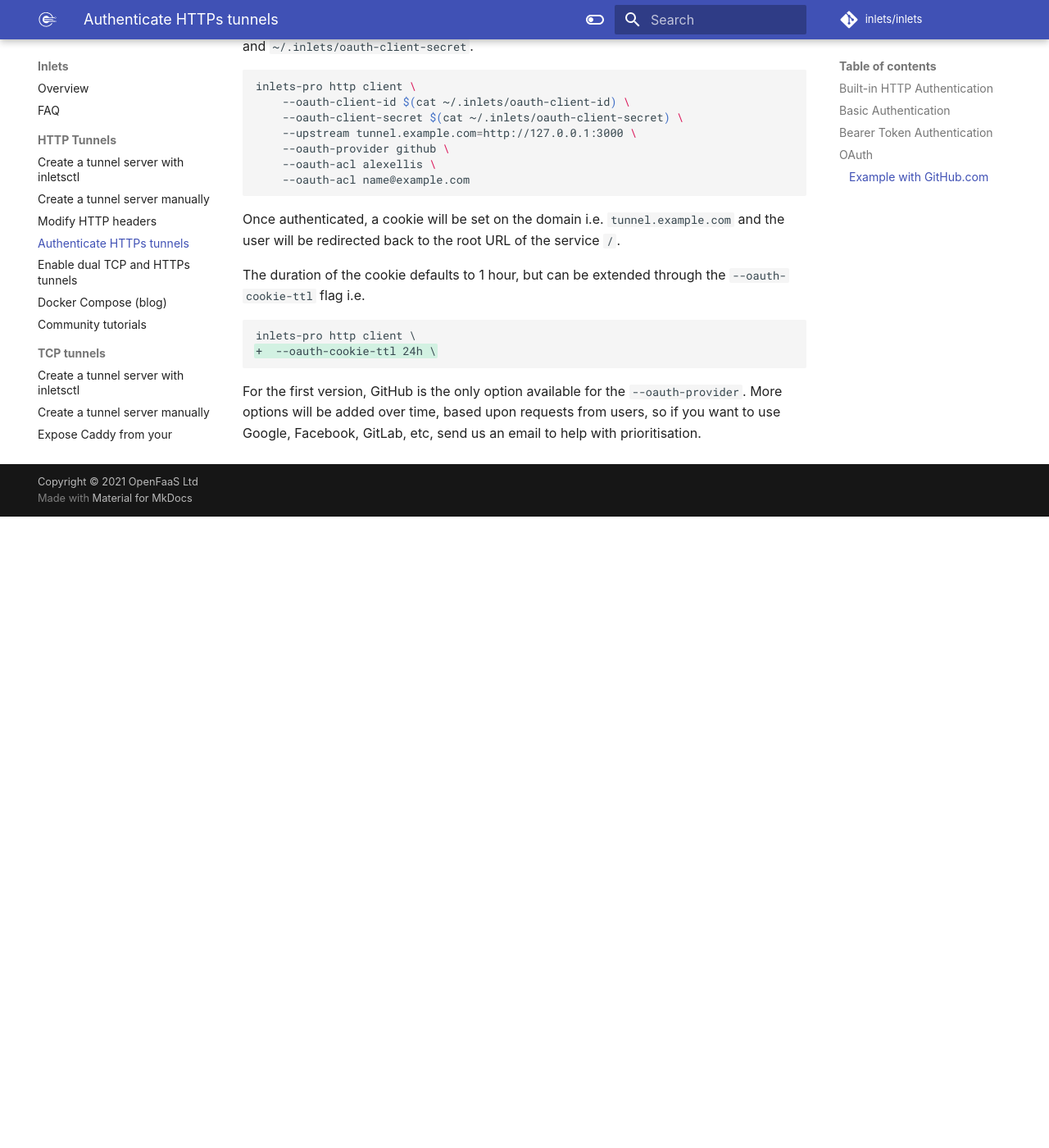
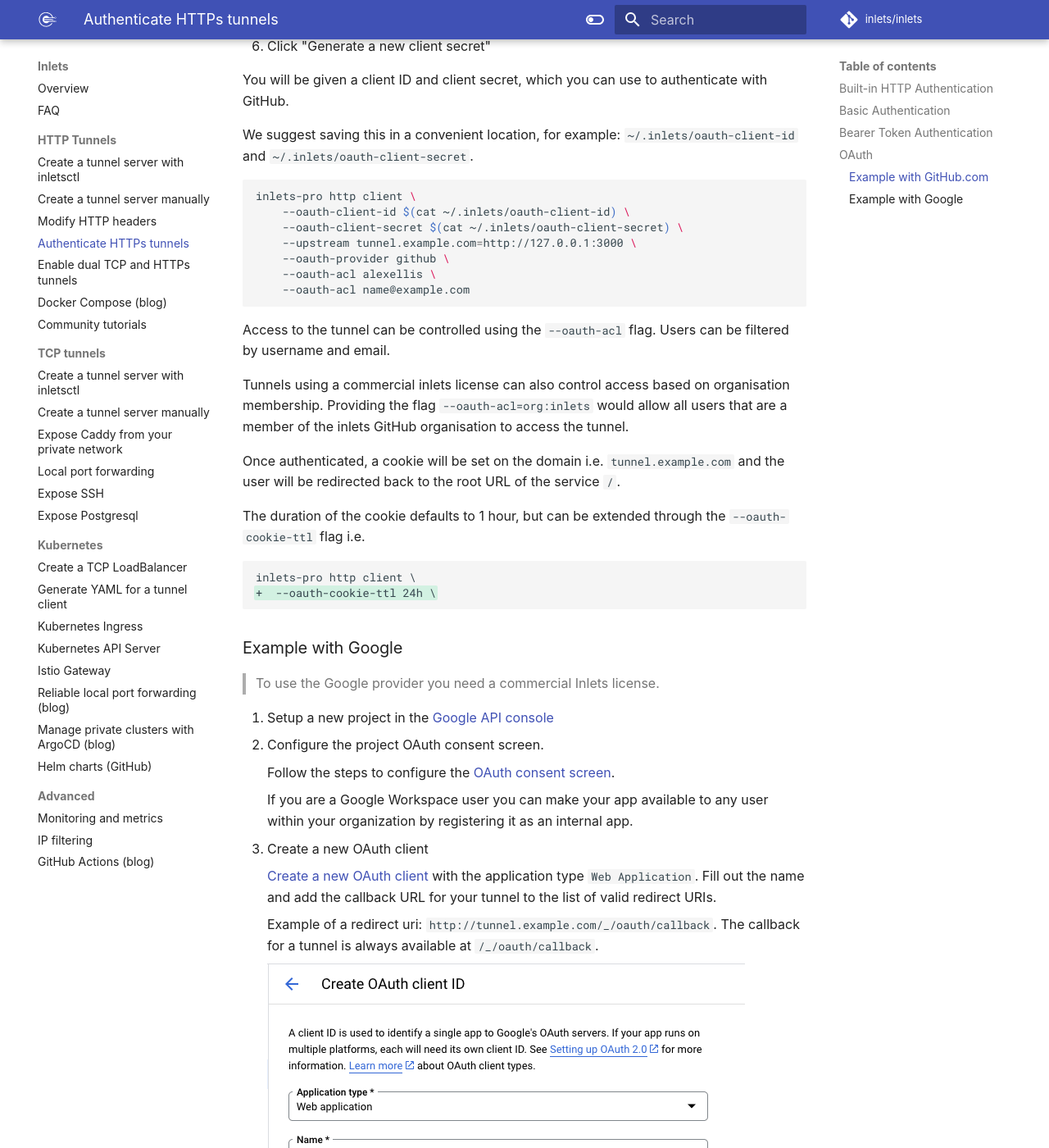
Before and after one commit to inlets/docs.inlets.dev, an MkDocs documentation site: the page built from docs/tutorial/http-authentication.md, in a window 1280 px wide and 1400 px high, scrolled down 2497 px. Shown: the whole window at 82% size. Built offline with MkDocs 1.6.1 and Material for MkDocs 9.7.7, drawn with Linux system fonts in a browser that asks for light colours; some web fonts are replaced; before the commit the page ends 3127 px from its top, so only the background shows below that; some of the changed text lies outside the part shown.

Commit message:
Update http authentication instructions for Google
Update the http OAuth authentication instructions.

- Add a section to show how to use Google as an OAuth provider
- Update the GitHub OAuth section for the new org acl.

Signed-off-by: Han Verstraete (OpenFaaS Ltd) <han@openfaas.com>

````diff
--- a/docs/tutorial/http-authentication.md
+++ b/docs/tutorial/http-authentication.md
@@ -76,6 +76,13 @@
 
 The OAuth 2.0 flow requires a web-browser, so if you anticipate mixed use, then you can combine it with Bearer Token Authentication, for headless clients.
 
+The tunnel client currently has three reserved paths for OAuth:
+- `/_/oauth/login` hosts the login page.
+- `/_/oauth/logout` can be used to log out.
+- `/_/oauth/callback` is used for the OAuth 2.0 callbacks.
+
+Paths prefixed with `/_/oauth` can not be used by the tunneled service.
+
 ### Example with GitHub.com
 
 The example below will expose: `http://127.0.0.1:3000` using the domain name `tunnel.example.com`.
@@ -103,6 +110,10 @@
     --oauth-acl name@example.com
 ```
 
+Access to the tunnel can be controlled using the `--oauth-acl` flag. Users can be filtered by username and email.
+
+Tunnels using a commercial inlets license can also control access based on organisation membership. Providing the flag `--oauth-acl=org:inlets` would allow all users that are a member of the inlets GitHub organisation to access the tunnel.
+
 Once authenticated, a cookie will be set on the domain i.e. `tunnel.example.com` and the user will be redirected back to the root URL of the service `/`.
 
 The duration of the cookie defaults to 1 hour, but can be extended through the `--oauth-cookie-ttl` flag i.e.
@@ -112,4 +123,39 @@
 +  --oauth-cookie-ttl 24h \
 ```
 
-For the first version, GitHub is the only option available for the `--oauth-provider`. More options will be added over time, based upon requests from users, so if you want to use Google, Facebook, GitLab, etc, send us an email to help with prioritisation.
+### Example with Google
+
+> To use the Google provider you need a commercial Inlets license.
+
+1. Setup a new project in the [Google API console](https://console.developers.google.com/)
+2. Configure the project OAuth consent screen.
+
+    Follow the steps to configure the [OAuth consent screen](https://console.developers.google.com/apis/credentials/consent).
+
+    If you are a Google Workspace user you can make your app available to any user within your organization by registering it as an internal app.
+
+3. Create a new OAuth client
+
+    [Create a new OAuth client](https://console.cloud.google.com/auth/clients/create) with the application type `Web Application`.
+    Fill out the name and add the callback URL for your tunnel to the list of valid redirect URIs.
+
+    Example of a redirect uri: `http://tunnel.example.com/_/oauth/callback`. The callback for a tunnel is always available at `/_/oauth/callback`.
+
+    ![Example of a Google OAuth client configuration](/images/google-oauth-client.png)
+
+4. Save the Client ID and Client secret in a convenient place so they can be used when connecting the tunnel.
+
+Connect the client:
+
+```sh
+inlets-pro http client \
+    --upstream tunnel.example.com=http://127.0.0.1:3000 \
+    --oauth-client-id $(cat ~/.inlets/oauth-client-id) \
+    --oauth-client-secret $(cat ~/.inlets/oauth-client-secret) \
+    --oauth-provider google \
+    --oauth-acl example@gmail.com
+```
+
+You can control which users are allowed to access the tunnel by providing an email address using the `--oauth-acl` flag.
+
+More providers will be added over time, based upon requests from users, so if you want to use Facebook, GitLab, etc, send us an email to help with prioritisation.
````
Also changed, not shown: docs/images/google-oauth-client.png (added).
